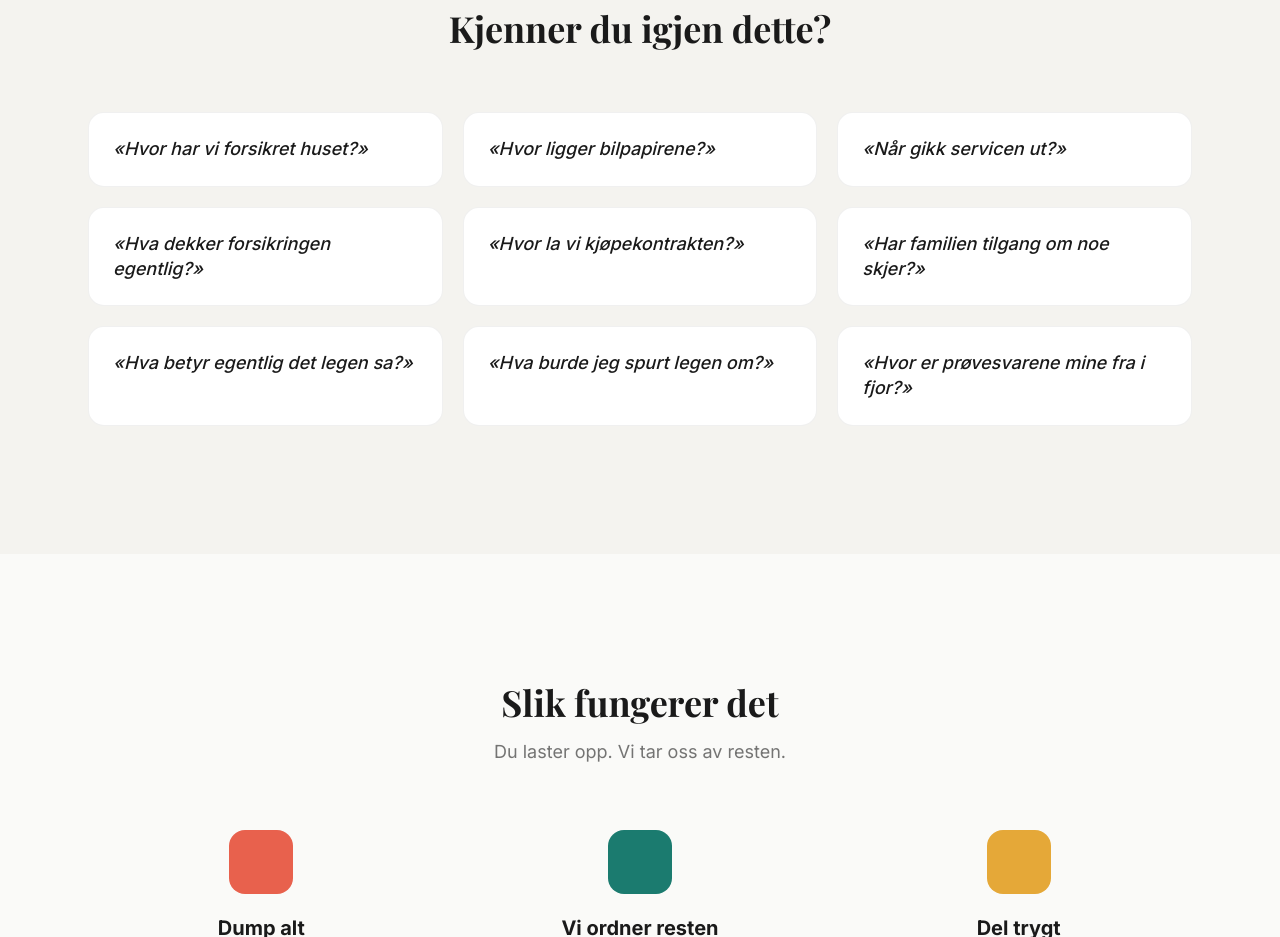
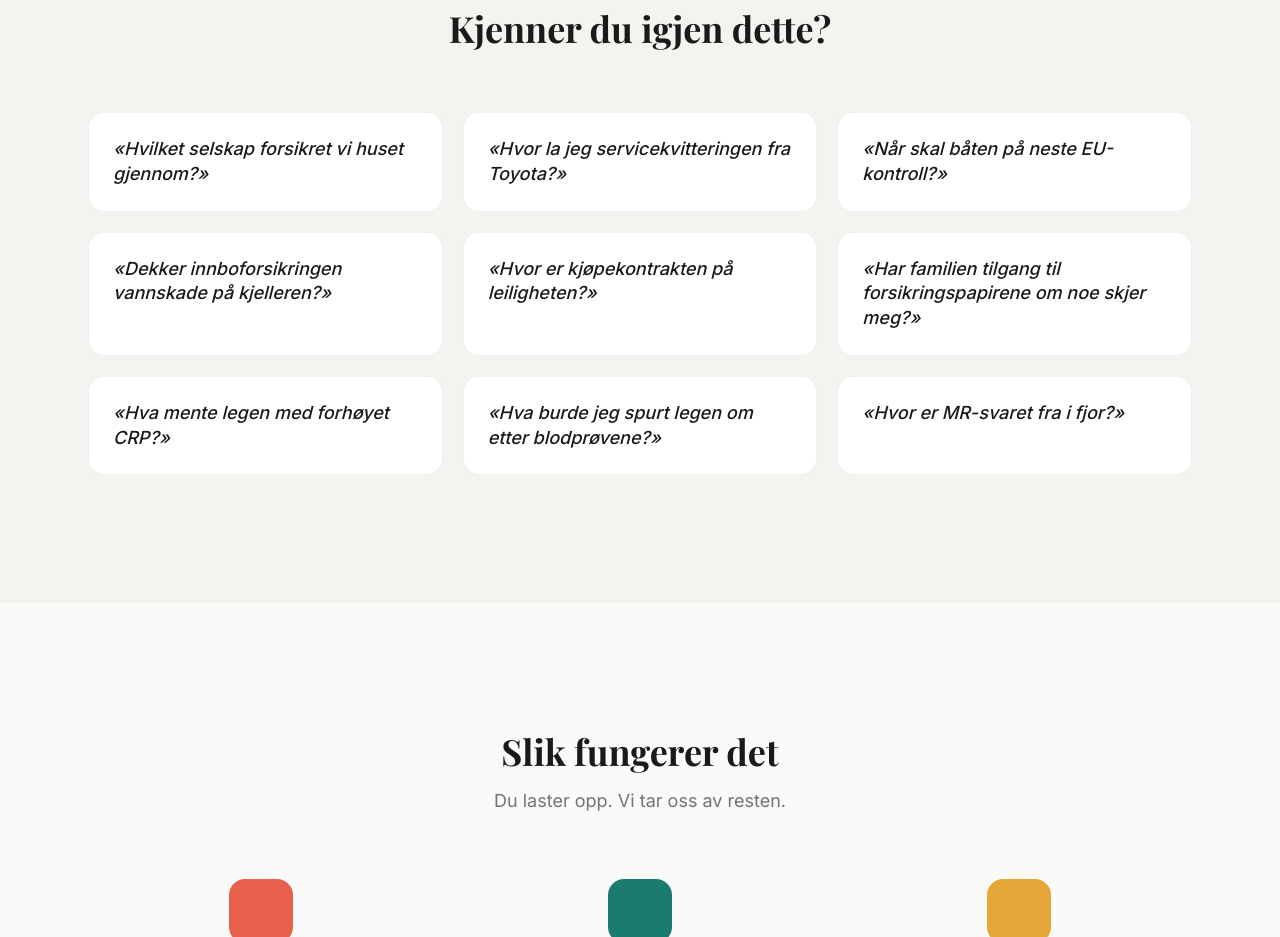
Before and after one commit to adriansandstrand-maker/levd-prelaunch, a React (Vite) app: page / in a window 1280 px wide. Shown: the part 920-1857 px from the top of the page. Built offline with nearby package versions, Linux system fonts and the light colour scheme; no server answers; some icons are missing.

Commit message:
copy: more specific and realistic problem cards

```diff
--- a/src/App.tsx
+++ b/src/App.tsx
@@ -269,15 +269,15 @@ function Hero() {
 
 // ── Problem ──
 const PROBLEMS = [
-  'Hvor har vi forsikret huset?',
-  'Hvor ligger bilpapirene?',
-  'Når gikk servicen ut?',
-  'Hva dekker forsikringen egentlig?',
-  'Hvor la vi kjøpekontrakten?',
-  'Har familien tilgang om noe skjer?',
-  'Hva betyr egentlig det legen sa?',
-  'Hva burde jeg spurt legen om?',
-  'Hvor er prøvesvarene mine fra i fjor?',
+  'Hvilket selskap forsikret vi huset gjennom?',
+  'Hvor la jeg servicekvitteringen fra Toyota?',
+  'Når skal båten på neste EU-kontroll?',
+  'Dekker innboforsikringen vannskade på kjelleren?',
+  'Hvor er kjøpekontrakten på leiligheten?',
+  'Har familien tilgang til forsikringspapirene om noe skjer meg?',
+  'Hva mente legen med forhøyet CRP?',
+  'Hva burde jeg spurt legen om etter blodprøvene?',
+  'Hvor er MR-svaret fra i fjor?',
 ];
 
 function Problem() {
```
